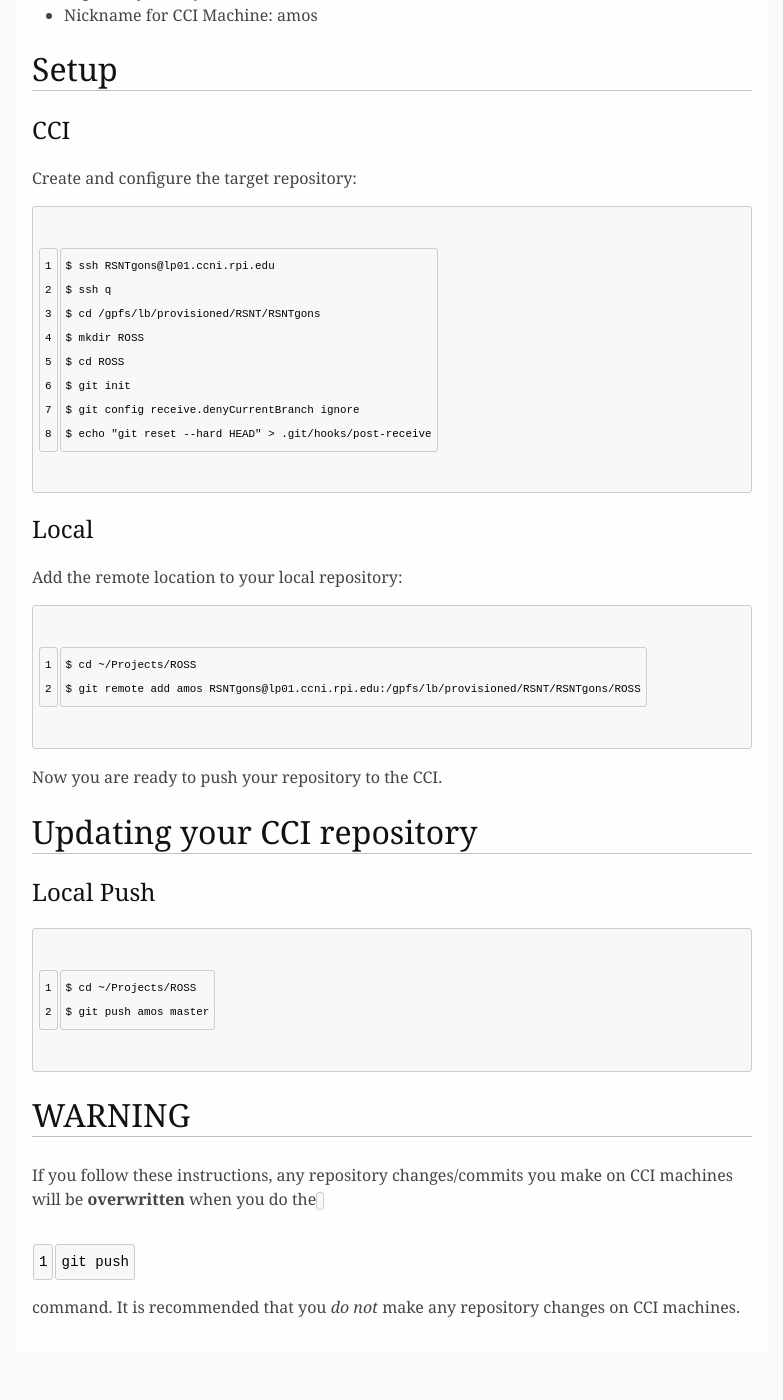
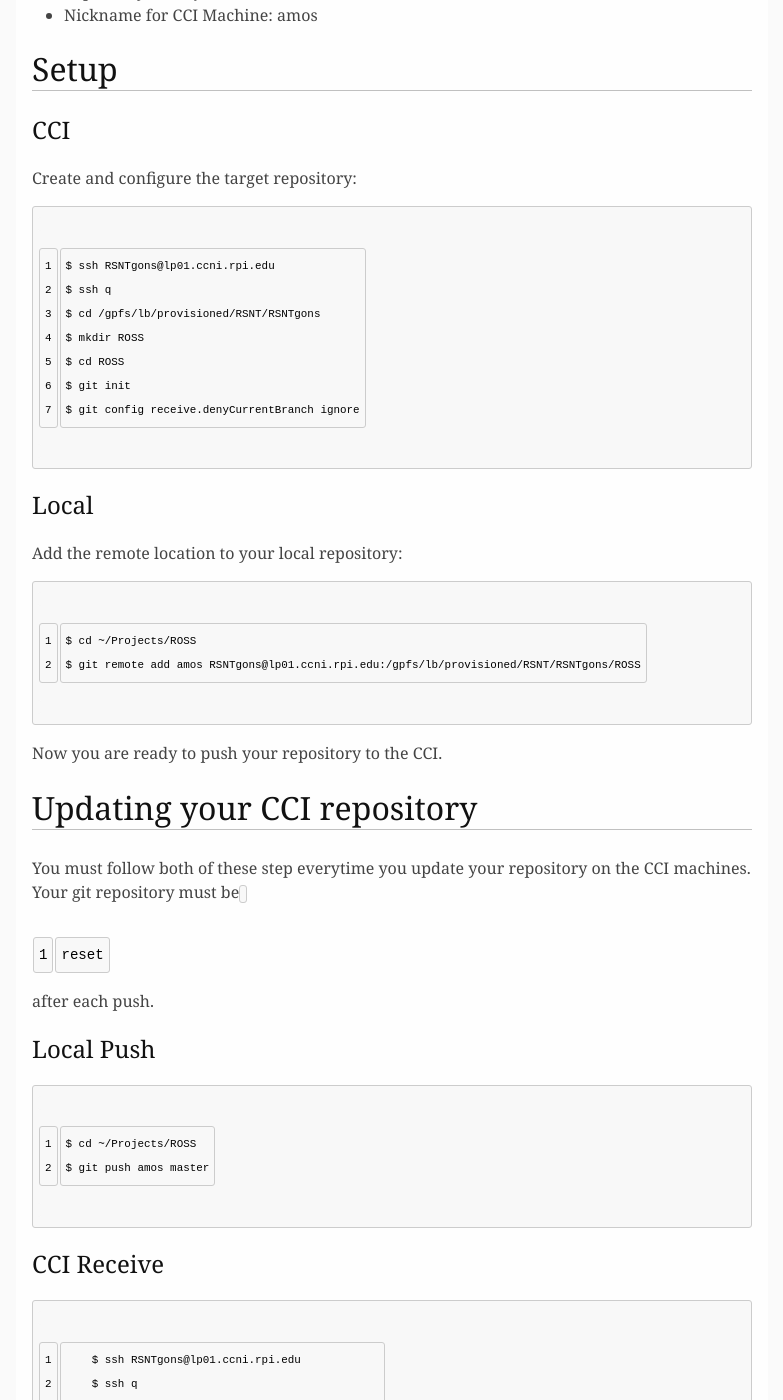
Before and after one commit to gonsie/gonsie.github.io, a Jekyll site: the page built from _posts/2013-10-22-bgq-git-repos.md, in a window 1280 px wide and 1400 px high, scrolled down 357 px. Shown: the whole window, without its empty margins (248-1031 px from the left). Built offline with Jekyll 4.4.1, drawn with Linux system fonts in a browser that asks for light colours; Markdown is read by kramdown in place of the engine named in the settings; before the commit the page ends 1718 px from its top, so only the background shows below that; some of the changed text lies outside the part shown.

Commit message:
updated bgq github instructions

```diff
--- a/_posts/2013-10-22-bgq-git-repos.md
+++ b/_posts/2013-10-22-bgq-git-repos.md
@@ -30,7 +30,6 @@ Create and configure the target repository:
 	$ cd ROSS
 	$ git init
 	$ git config receive.denyCurrentBranch ignore
-	$ echo "git reset --hard HEAD" > .git/hooks/post-receive
 
 ### Local
 Add the remote location to your local repository:
@@ -42,11 +41,20 @@ Now you are ready to push your repository to the CCI.
 
 ## Updating your CCI repository
 
+You must follow both of these step everytime you update your repository on the CCI machines. Your git repository must be `reset` after each push.
+
 ### Local Push
 
 	$ cd ~/Projects/ROSS
 	$ git push amos master
 
+### CCI Receive
+
+        $ ssh RSNTgons@lp01.ccni.rpi.edu
+        $ ssh q
+        $ cd /gpfs/lb/provisioned/RSNT/RSNTgons/ROSS
+        $ git reset --hard HEAD
+
 ## WARNING
 
 If you follow these instructions, any repository changes/commits you make on CCI machines will be **overwritten** when you do the `git push` command. It is recommended that you *do not* make any repository changes on CCI machines.
```
